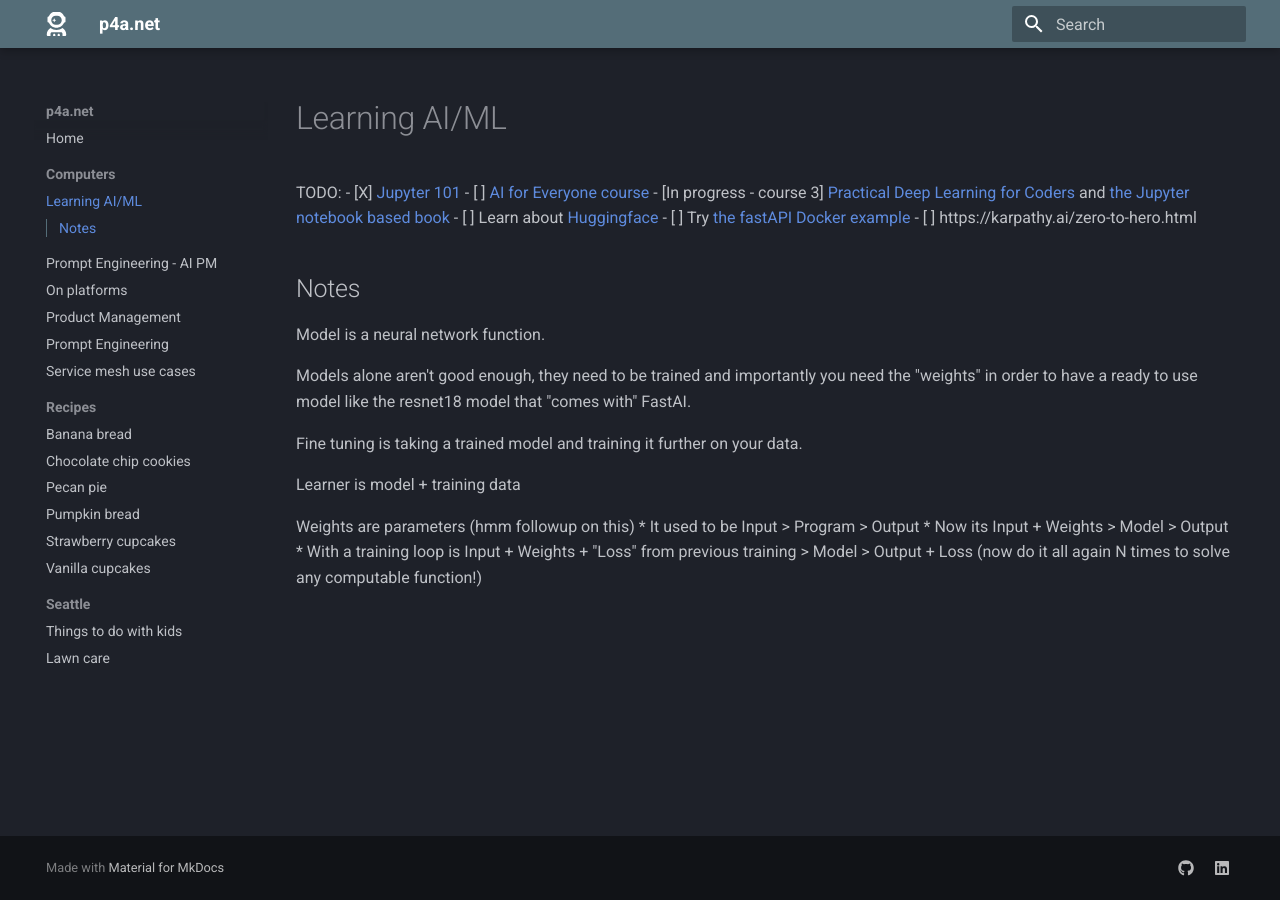
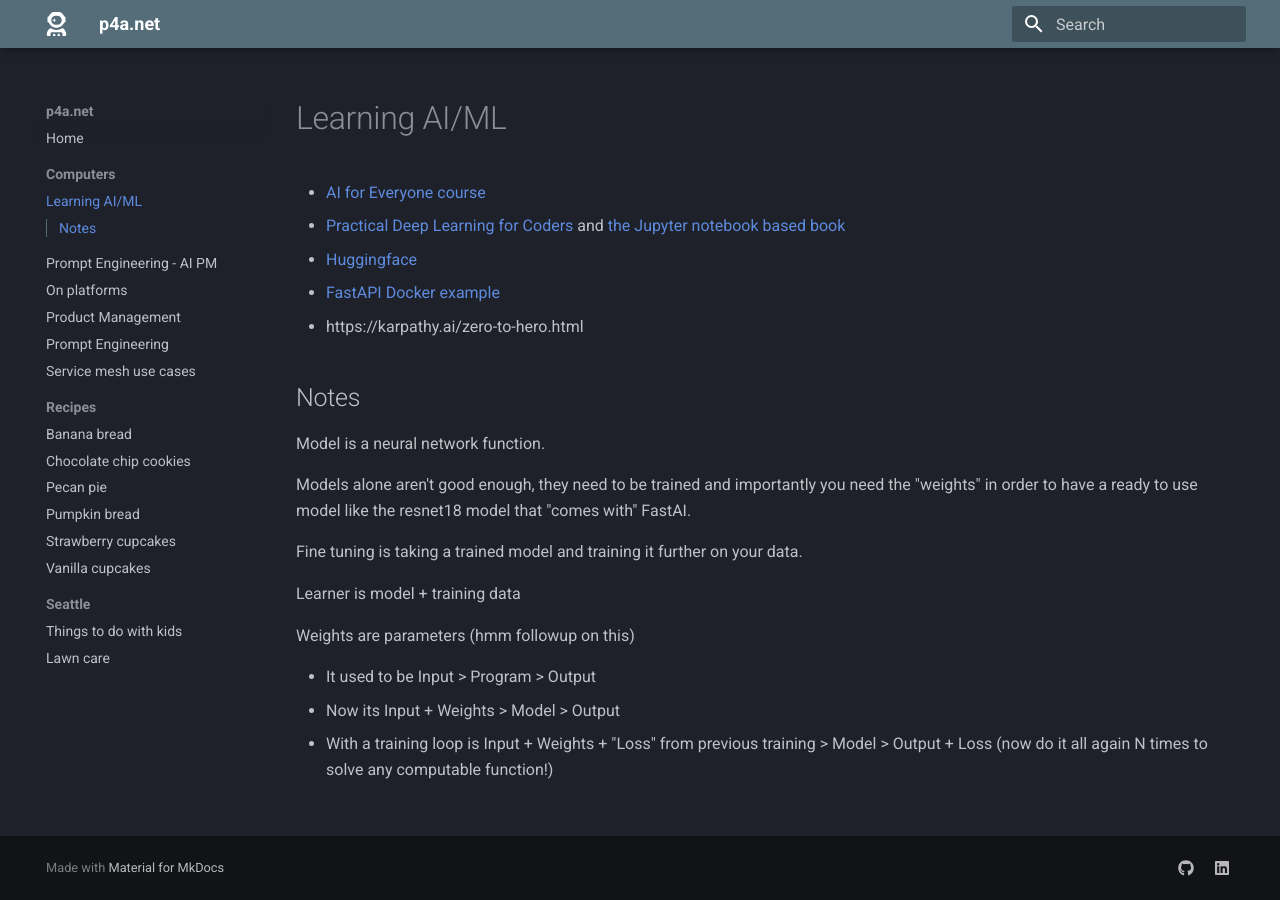
Before and after one commit to seajoshc/p4adotnet, an MkDocs documentation site: the page built from docs/computers/learning-ai.md, in a window 1280 px wide. Built offline with MkDocs 1.6.1 and Material for MkDocs 9.7.7, drawn with Linux system fonts in a browser that asks for light colours.

Commit message:
Update learning-ai.md

```diff
--- a/docs/computers/learning-ai.md
+++ b/docs/computers/learning-ai.md
@@ -1,14 +1,13 @@
 # Learning AI/ML
 
-TODO:
-- [X] [Jupyter 101](https://www.kaggle.com/code/jhoward/jupyter-notebook-101)
-- [ ] [AI for Everyone course](https://www.deeplearning.ai/courses/ai-for-everyone/)
-- [In progress - course 3] [Practical Deep Learning for Coders](https://course.fast.ai/) and [the Jupyter notebook based book](https://nbviewer.org/github/fastai/fastbook/tree/master)
-- [ ] Learn about [Huggingface](https://huggingface.co/course/chapter1/1)
-- [ ] Try [the fastAPI Docker example](https://www.docker.com/blog/build-machine-learning-apps-with-hugging-faces-docker-spaces/)
-- [ ] https://karpathy.ai/zero-to-hero.html
+- [AI for Everyone course](https://www.deeplearning.ai/courses/ai-for-everyone/)
+- [Practical Deep Learning for Coders](https://course.fast.ai/) and [the Jupyter notebook based book](https://nbviewer.org/github/fastai/fastbook/tree/master)
+- [Huggingface](https://huggingface.co/course/chapter1/1)
+- [FastAPI Docker example](https://www.docker.com/blog/build-machine-learning-apps-with-hugging-faces-docker-spaces/)
+- https://karpathy.ai/zero-to-hero.html
 
 ## Notes
+
 Model is a neural network function.
 
 Models alone aren't good enough, they need to be trained and importantly you need the "weights" in order to have a ready to use model like the resnet18 model that "comes with" FastAI.
@@ -18,6 +17,7 @@
 Learner is model + training data
 
 Weights are parameters (hmm followup on this)
-* It used to be Input > Program > Output
-* Now its Input + Weights > Model > Output
-* With a training loop is Input + Weights + "Loss" from previous training > Model > Output + Loss (now do it all again N times to solve any computable function!)
+
+- It used to be Input > Program > Output
+- Now its Input + Weights > Model > Output
+- With a training loop is Input + Weights + "Loss" from previous training > Model > Output + Loss (now do it all again N times to solve any computable function!)
```
